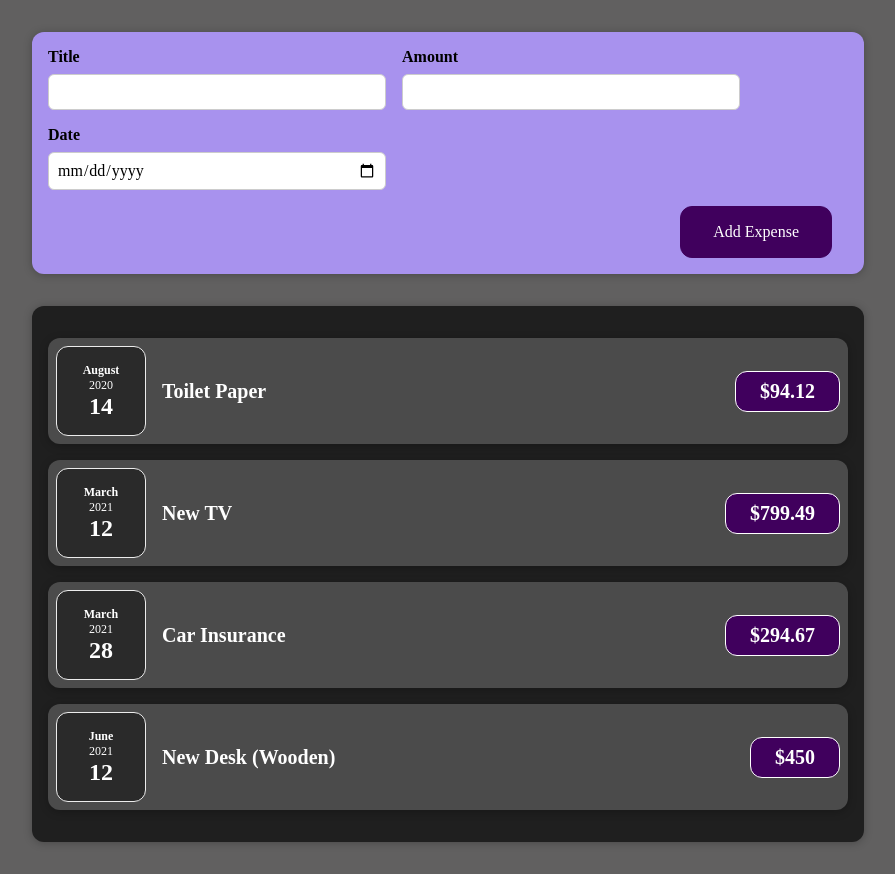
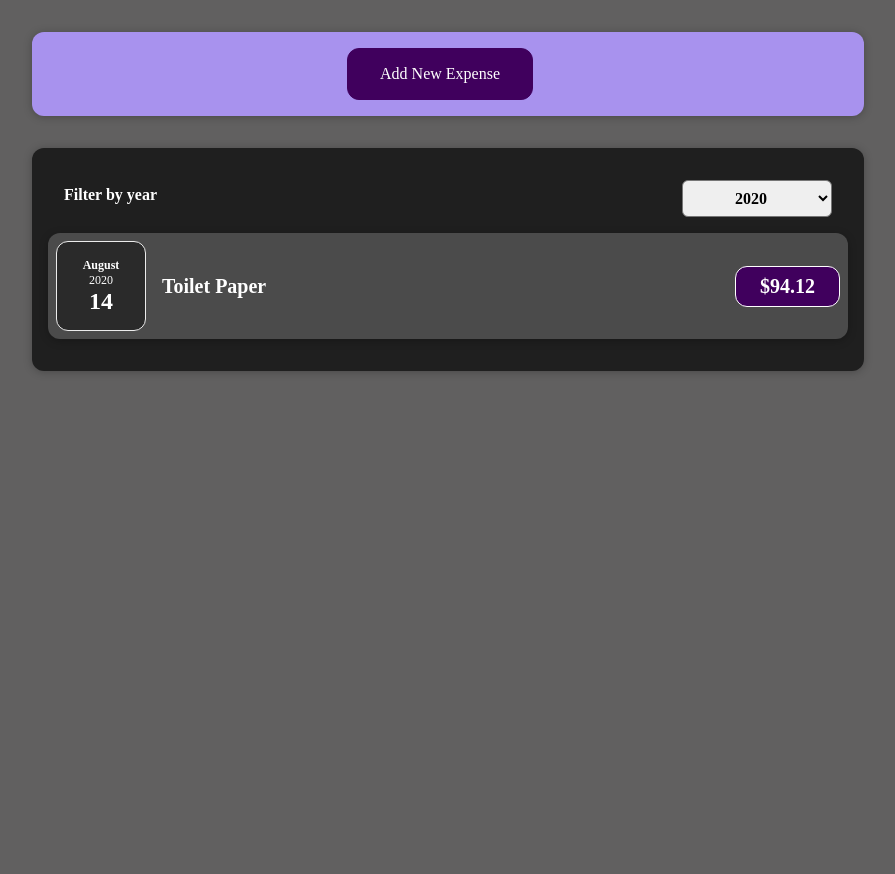
Before and after one commit to emrecetkaya/ExpenseTrackerV2, a React (Create React App) app: page / in a window 1280 px wide. Shown: the whole page, without its empty margins (192-1087 px from the left). After the commit the page ends 800 px from the top, so only its background shows below. Built offline with nearby package versions, Linux system fonts and the light colour scheme.

Commit message:
Add Expense Button added

```diff
--- a/src/App.js
+++ b/src/App.js
@@ -1,9 +1,10 @@
-import React from 'react'
+import React, { useState } from 'react'
 import Expenses from "./components/Expenses/Expenses";
 import NewExpense from "./components/NewExpense/NewExpense";
 
 const App = () => {
-  const expenses = [
+
+  const DUMMY_EXPENSES = [
     {
       id: 'e1',
       title: 'Toilet Paper',
@@ -25,11 +26,12 @@ const App = () => {
     },
   ];
 
+  const [expenses, setExpenses] = useState(DUMMY_EXPENSES);
+
   const handleNewExpenseData = (newExpenseData) => {
-    const expenseData = {
-      ...newExpenseData
-    };
-    console.log(expenseData);
+    setExpenses((prevState) => {
+      return [newExpenseData, ...prevState];
+    });
   };
 
   return (
--- a/src/components/Expenses/Expenses.js
+++ b/src/components/Expenses/Expenses.js
@@ -1,16 +1,27 @@
-import React from 'react'
+import React, { useState } from 'react'
 import ExpenseItem from "./ExpenseItem";
 import './Expenses.css';
 import Card from "../UI/Card";
+import ExpensesFilter from "./ExpensesFilter";
 
 const Expenses = (props) => {
+  const [enteredDate, setEnteredDate] = useState('2020');
+
+  const handleDateChange = (selectedDate) => {
+    setEnteredDate(selectedDate);
+
+  };
+
+  const filteredArray = props.expenses.filter((expense) => expense.date.getFullYear() == enteredDate);
   return (
+
     <Card className="expenses">
-      <ExpenseItem title={props.expenses[0].title} amount={props.expenses[0].amount} date={props.expenses[0].date} />
-      <ExpenseItem title={props.expenses[1].title} amount={props.expenses[1].amount} date={props.expenses[1].date} />
-      <ExpenseItem title={props.expenses[2].title} amount={props.expenses[2].amount} date={props.expenses[2].date} />
-      <ExpenseItem title={props.expenses[3].title} amount={props.expenses[3].amount} date={props.expenses[3].date} />
+      <ExpensesFilter currentYear={enteredDate} onDateChangeHandler={handleDateChange} />
+      {filteredArray.length === 0 && <p>No Expenses Found.</p>}
+      {filteredArray.length > 0 &&
+        filteredArray.map((expense) => { return <ExpenseItem title={expense.title} amount={expense.amount} date={expense.date} key={expense.id} /> })}
     </Card>
+
   )
 }
 
--- /dev/null
+++ b/src/components/Expenses/ExpensesFilter.css
@@ -0,0 +1,24 @@
+.expenses-filter {
+  color: white;
+  padding: 0 1rem;
+}
+
+.expenses-filter__control {
+  display: flex;
+  width: 100%;
+  align-items: center;
+  justify-content: space-between;
+  margin: 1rem 0;
+}
+
+.expenses-filter label {
+  font-weight: bold;
+  margin-bottom: 0.5rem;
+}
+
+.expenses-filter select {
+  font: inherit;
+  padding: 0.5rem 3rem;
+  font-weight: bold;
+  border-radius: 6px;
+}
--- /dev/null
+++ b/src/components/Expenses/ExpensesFilter.js
@@ -0,0 +1,26 @@
+import React from 'react';
+
+import './ExpensesFilter.css';
+
+const ExpensesFilter = (props) => {
+
+  const dateHandler = (event) => {
+    props.onDateChangeHandler(event.target.value);
+  }
+
+  return (
+    <div className='expenses-filter'>
+      <div className='expenses-filter__control'>
+        <label>Filter by year</label>
+        <select value={props.currentYear} onChange={dateHandler}>
+          <option value='2022'>2022</option>
+          <option value='2021'>2021</option>
+          <option value='2020'>2020</option>
+          <option value='2019'>2019</option>
+        </select>
+      </div>
+    </div>
+  );
+};
+
+export default ExpensesFilter;
--- a/src/components/NewExpense/ExpenseForm.js
+++ b/src/components/NewExpense/ExpenseForm.js
@@ -71,6 +71,7 @@ const ExpenseForm = (props) => {
         </div>
       </div>
       <div className="new-expense__actions">
+        <button onClick={props.onCancelClick}>Cancel</button>
         <button type="submit">Add Expense</button>
       </div>
     </form>
--- a/src/components/NewExpense/NewExpense.js
+++ b/src/components/NewExpense/NewExpense.js
@@ -1,19 +1,32 @@
-import React from 'react'
+import React, { useState } from 'react'
 import './NewExpense.css'
 import ExpenseForm from "./ExpenseForm"
+import NewExpenseButton from "./NewExpenseButton"
 
 const NewExpense = (props) => {
+  const [newExpenseClicked, setNewExpenseClicked] = useState(false);
+
   const handleSaveExpenseData = (savedExpenseData) => {
     const newExpenseData = {
       ...savedExpenseData,
       id: Math.random().toString()
     };
     props.onNewExpenseData(newExpenseData);
+    setNewExpenseClicked(false);
+  }
+
+  const handleNewExpenseClick = () => {
+    setNewExpenseClicked(true);
+  }
+
+  const handleCancelClick = () => {
+    setNewExpenseClicked(false);
   }
 
   return (
     <div className="new-expense">
-      <ExpenseForm onSaveExpenseData={handleSaveExpenseData} />
+      {newExpenseClicked === false && <NewExpenseButton onNewExpenseClick={handleNewExpenseClick} />}
+      {newExpenseClicked === true && <ExpenseForm onCancelClick={handleCancelClick} onSaveExpenseData={handleSaveExpenseData} />}
     </div>
   )
 }
--- /dev/null
+++ b/src/components/NewExpense/NewExpenseButton.js
@@ -0,0 +1,12 @@
+import React from 'react'
+import './NewExpense.css'
+
+const NewExpenseButton = (props) => {
+  return (
+    <div>
+      <button type="button" onClick={props.onNewExpenseClick}>Add New Expense</button>
+    </div>
+  )
+}
+
+export default NewExpenseButton
```
